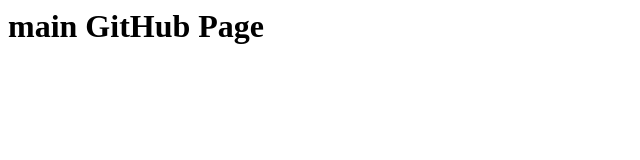
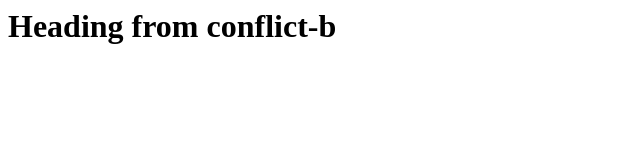
Before and after one commit to bantai-education-design/book-shoot-sandbox, a plain HTML site: page index.html in a window 1280 px wide. Shown: the whole page, without its empty margins (0-640 px from the left). Drawn offline with Linux system fonts and the light colour scheme.

Commit message:
Change heading on conflict-b

```diff
--- a/index.html
+++ b/index.html
@@ -1 +1 @@
-<h1>main GitHub Page</h1>
+<h1>Heading from conflict-b</h1></h1>
```
